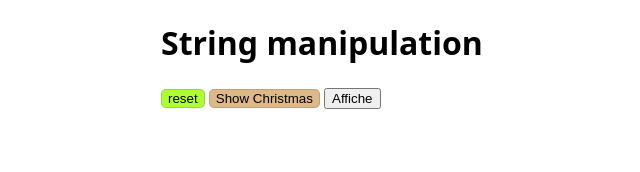
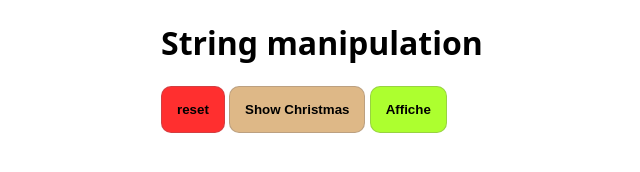
Before and after one commit to FinoanaNyAina/smallProjectJs, a plain HTML site: page String_Manipulate/index.html in a window 1280 px wide. Shown: the whole page, without its empty margins (159-799 px from the left). Drawn offline with Linux system fonts and the light colour scheme.

Commit message:
petite rectification de css liste

```diff
--- a/String_Manipulate/index.css
+++ b/String_Manipulate/index.css
@@ -6,16 +6,31 @@ body {
     font-family: system-ui, -apple-system, BlinkMacSystemFont, 'Segoe UI', Roboto, Oxygen, Ubuntu, Cantarell, 'Open Sans', 'Helvetica Neue', sans-serif;
 }
 
-.reset {
+button {
+    padding: 15px;
+    font-family: sans-serif;
+    font-weight: bold;
+    border-radius: 10px;
+}
+
+.affiche {
     background-color: greenyellow;
     border: 1px solid rgba(100, 100, 111, 0.281);
-    border-radius: 5px;
     cursor: pointer;
 }
 
 .show {
     background-color: burlywood;
     border: 1px solid rgba(100, 100, 111, 0.281);
-    border-radius: 5px;
     cursor: pointer;
 }
+
+.reset {
+    background-color: rgb(255, 47, 47);
+    border: 1px solid rgba(100, 100, 111, 0.281);
+    cursor: pointer;
+}
+
+.result>li {
+    background-color: aqua;
+}
--- a/String_Manipulate/index.html
+++ b/String_Manipulate/index.html
@@ -11,7 +11,7 @@
 
 <body>
     <h1>String manipulation </h1>
-    <ul class="resetul"></ul>
+    <ul class="result"></ul>
     <ul class="showul"></ul>
     <button class="reset">reset</button>
     <button class="show">Show Christmas</button>
--- a/String_Manipulate/index.js
+++ b/String_Manipulate/index.js
@@ -1,4 +1,4 @@
-let list = document.querySelector('.resetul');
+let list = document.querySelector('.result');
 let li = document.querySelector('.showul')
 const boutonReset = document.querySelector('.reset');
 const boutonShow = document.querySelector('.show');
```
